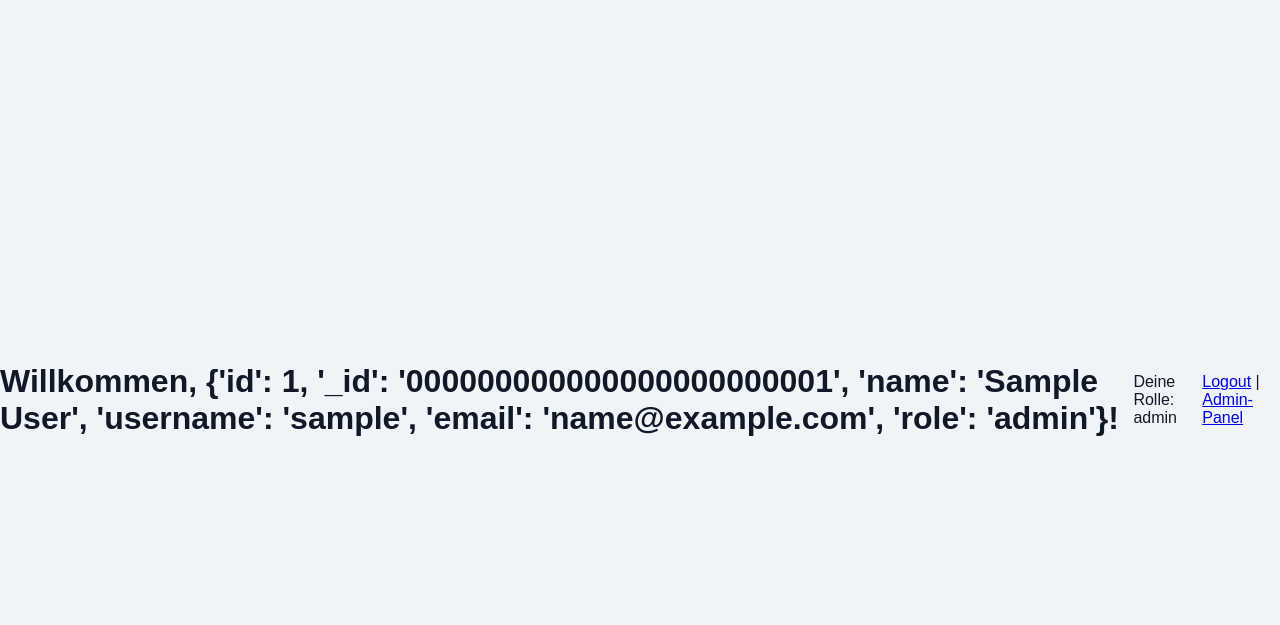
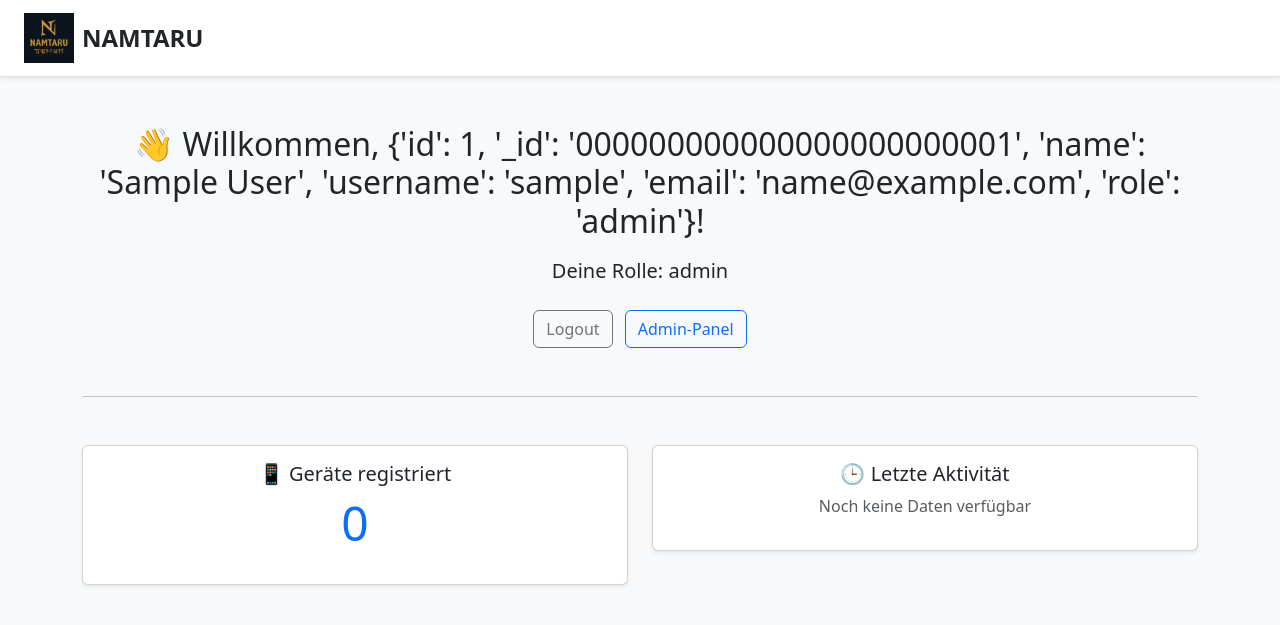
Before and after one commit to StefaMi/namtaru-mdm, a Flask app: page / in a window 1280 px wide. Shown: the top 625 px of the page. Run offline with Flask 3, Linux system fonts and the light colour scheme; the visitor is signed in with stand-in values (Sample User, id 1); parts of the project's set-up code (start-up, migrations or seed data) failed here and were passed over.

Commit message:
Update home.html

```diff
--- a/templates/home.html
+++ b/templates/home.html
@@ -1,16 +1,38 @@
-<!DOCTYPE html>
-<html lang="de">
-<head><meta charset="UTF-8"><title>Home</title>
-<link rel="stylesheet" href="{{ url_for('static', filename='style.css') }}">
-</head>
-<body>
-  <h1>Willkommen, {{ user }}!</h1>
-  <p>Deine Rolle: {{ role }}</p>
-  <nav>
-    <a href="{{ url_for('logout') }}">Logout</a>
-    {% if role == 'admin' %}
-      | <a href="{{ url_for('admin_panel') }}">Admin-Panel</a>
-    {% endif %}
-  </nav>
-</body>
-</html>
+{% extends 'base.html' %}
+
+{% block title %}Home – Namtaru MDM{% endblock %}
+
+{% block content %}
+<div class="text-center">
+    <h2 class="mb-3">👋 Willkommen, {{ user }}!</h2>
+    <p class="lead">Deine Rolle: <strong>{{ role }}</strong></p>
+
+    <nav class="mt-4">
+        <a class="btn btn-outline-secondary me-2" href="{{ url_for('logout') }}">Logout</a>
+        {% if role == 'admin' %}
+            <a class="btn btn-outline-primary" href="{{ url_for('admin_panel') }}">Admin-Panel</a>
+        {% endif %}
+    </nav>
+</div>
+
+<hr class="my-5">
+
+<div class="row text-center">
+    <div class="col-md-6 mb-4">
+        <div class="card shadow-sm">
+            <div class="card-body">
+                <h5 class="card-title">📱 Geräte registriert</h5>
+                <p class="display-5 text-primary">0</p> <!-- Platzhalter -->
+            </div>
+        </div>
+    </div>
+    <div class="col-md-6 mb-4">
+        <div class="card shadow-sm">
+            <div class="card-body">
+                <h5 class="card-title">🕒 Letzte Aktivität</h5>
+                <p class="text-muted">Noch keine Daten verfügbar</p> <!-- Platzhalter -->
+            </div>
+        </div>
+    </div>
+</div>
+{% endblock %}
```
